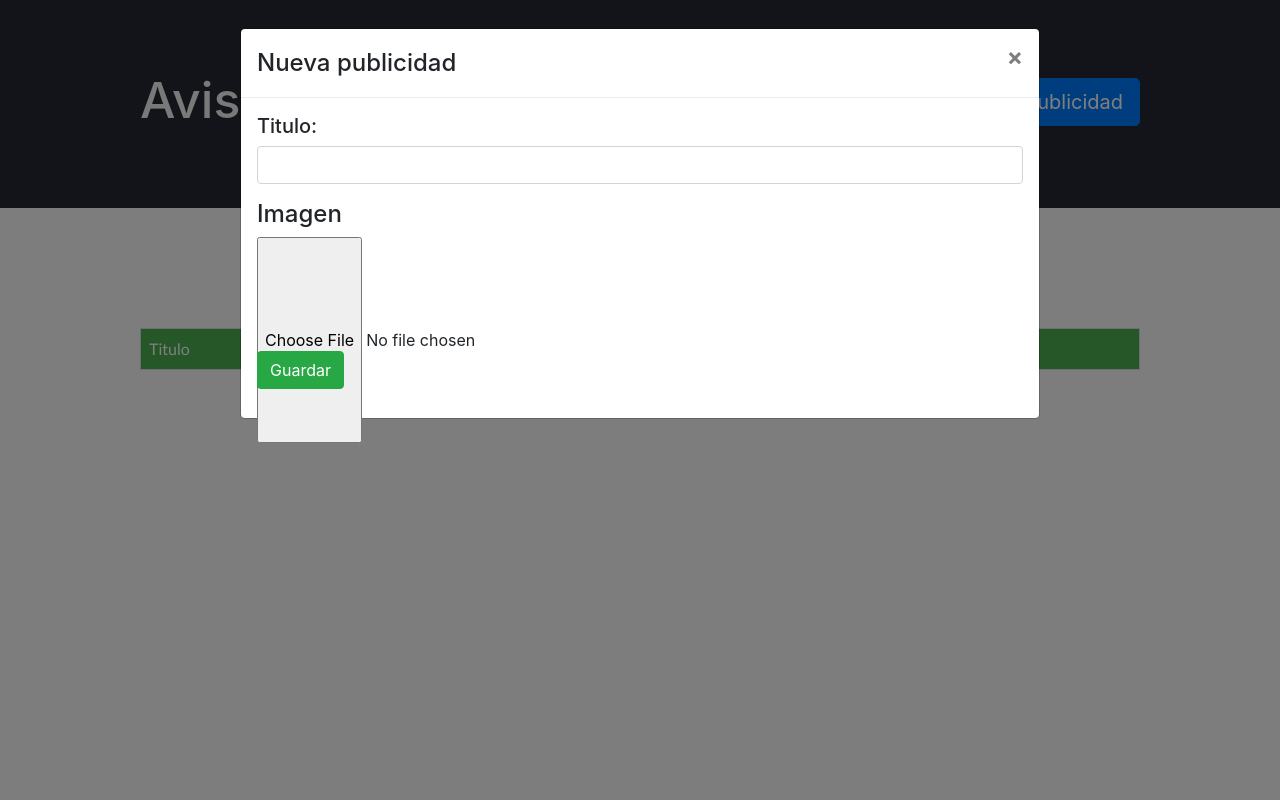
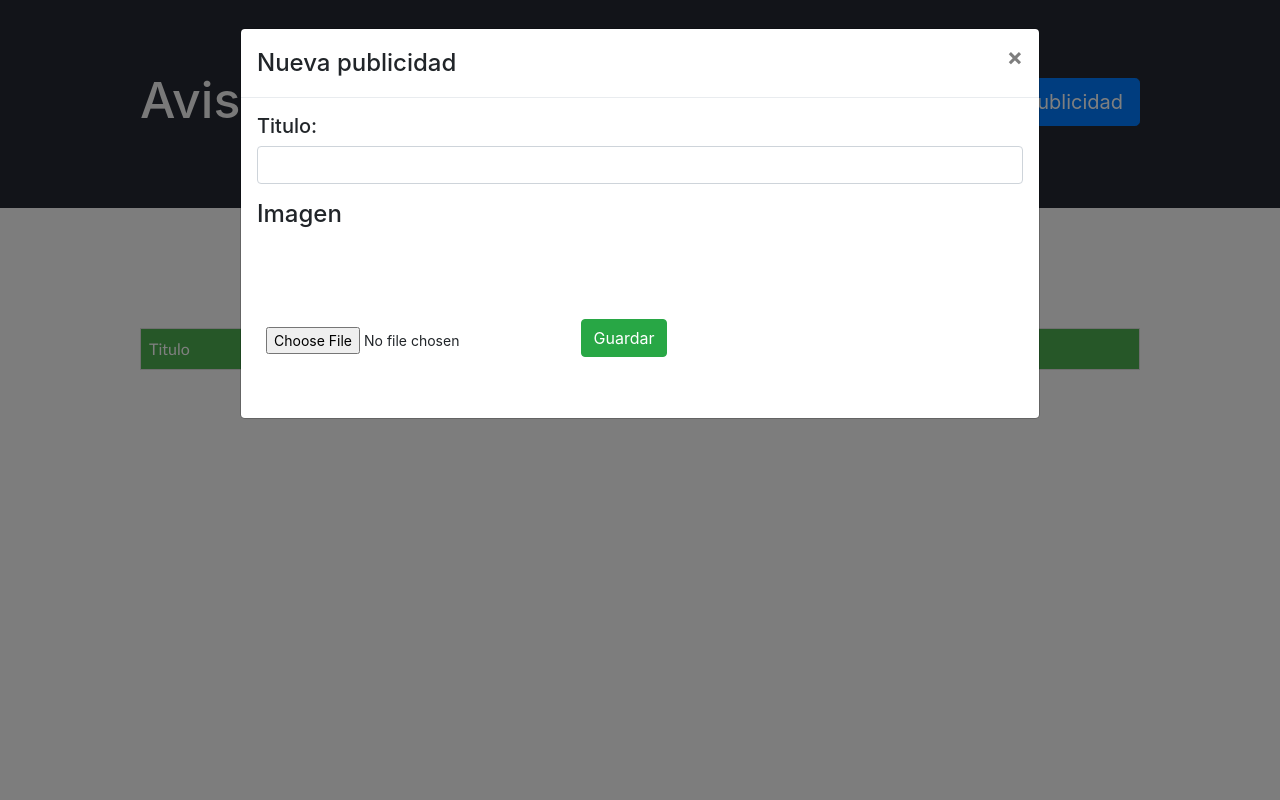
Before and after one commit to rbqc/GABINETE, a PHP site: page /views/publicidades/listaPublicidades.php in a window 1280 px wide, after a click on "Nueva Publicidad". Run offline with PHP 8.4, Linux system fonts and the light colour scheme; the visitor is signed in with stand-in values (Sample User, id 1); data that the repository does not hold is empty.

Commit message:
boton arreglado

```diff
--- a/controllers/controladorPublicidades.php
+++ b/controllers/controladorPublicidades.php
@@ -85,7 +85,7 @@
 						echo 'ERROR ARCHIVO YA CARGADO, VUELVA A INTENTAR
 						     <a href="../views/publicidades/nuevaPublicidad.php">Nueva publicidad</a>';
 					} else {
-						$guardar = "../$ruta_archivos$nombre";
+						$guardar = "../$ruta_archivos.$nombre";
 						move_uploaded_file($nombre_tmp, $guardar);
 						return $ruta_archivos.$nombre;
 					}
--- a/views/publicidades/listaPublicidades.php
+++ b/views/publicidades/listaPublicidades.php
@@ -41,7 +41,7 @@
                                 </div>
 
                                 <h4>Imagen</h4>
-                                <div style="height: 2rem;"><input type="file" name="archivo" required></div>
+                                <div style="height: 2rem;" class="btn btn-sm"><input type="file" name="archivo" required></div>
 
                                 <input type="submit" name="registrar" value="Guardar" class="btn btn-success">
                               </form>
```
